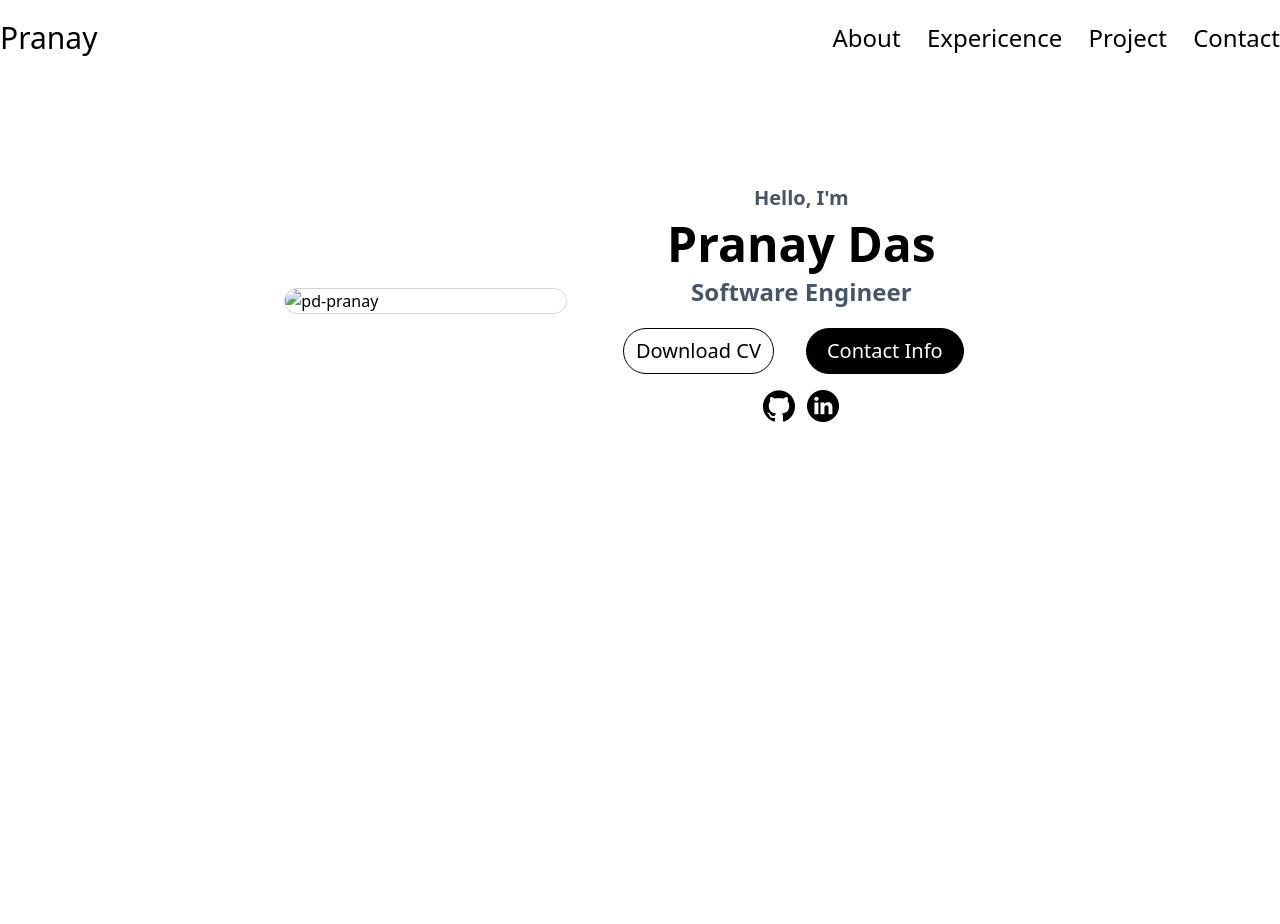
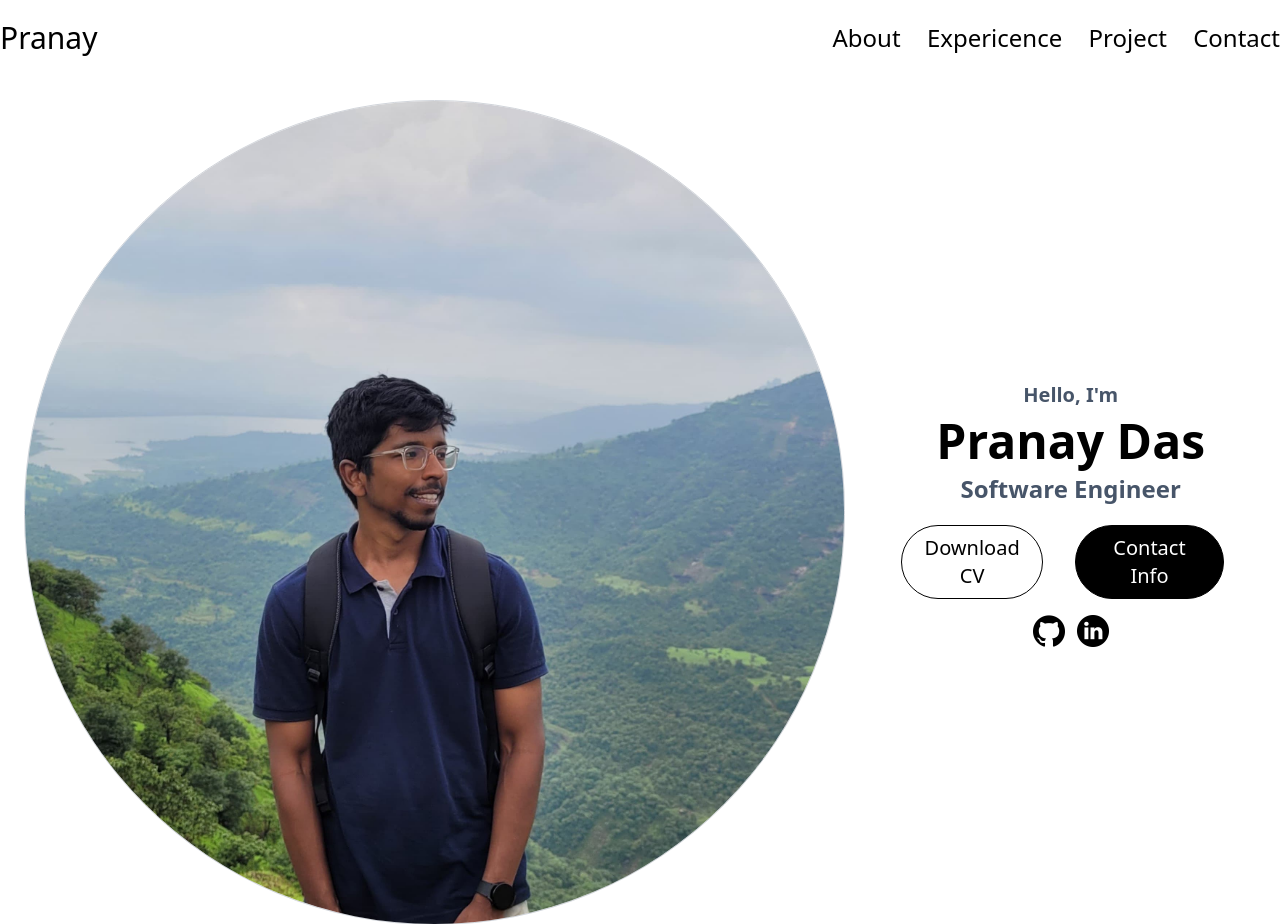
Before and after one commit to pd-pranay/dev-portfolio, a website: page build/index.html in a window 1280 px wide. Shown: the top 924 px of the page. Drawn offline with Linux system fonts and the light colour scheme.

Commit message:
Fix heros section

```diff
--- a/build/index.html
+++ b/build/index.html
@@ -46,11 +46,11 @@
         </section>
     </nav>
 
-    <!-- main -->
-    <div class="scroll-mt-40 widescreen:section-min-height tallscreen:section-min-height">
-        <section id="main" class="min-h-screen max-w-4xl mx-auto mt-20">
-            <div class="flex flex-col sm:flex-row justify-center items-center gap-10 p-6">
-                <img class="rounded-full w-4/6 sm:w-2/6 border border-gray-300" src="/build/img/profile.jpeg"
+    <!-- heros -->
+    <section id="main" class="flex flex-col sm:flex-row justify-center items-center gap-10 p-6
+            scroll-mt-40 widescreen:section-min-height tallscreen:section-min-height">
+
+        <img class="rounded-full w-4/6 md:w-2/6 lg:w-2/12  border border-gray-300" src="/build/img/profile.jpeg"
             alt="pd-pranay" />
         <div class="text-center">
             <p class="text-slate-600 font-bold text-xl py-1">Hello, I'm</p>
@@ -63,7 +63,7 @@
                 <button class="btn-plain-white">Download CV</button>
                 <button
                     class="border-black border-solid border px-5 py-2 rounded-full mr-4 bg-black text-white text-xl">
-                            Contact Info
+                    <a href="#contact" class="">Contact Info</a>
                 </button>
             </div>
             <div class="flex justify-center gap-3">
@@ -73,9 +73,7 @@
                     onclick="location.href='https://www.linkedin.com/in/pd-pranay/'" />
             </div>
         </div>
-            </div>
     </section>
-    </div>
 
     <!-- about me -->
     <section id="about" class="scroll-mt-40 widescreen:section-min-height tallscreen:section-min-height">
@@ -234,7 +232,7 @@
     </section>
 
     <!-- contact -->
-    <div class="px-6 flex flex-col justify-center items-center h-full mx-auto">
+    <div id="contact" class="px-6 flex flex-col justify-center items-center h-full mx-auto">
         <div>Get in Touch</div>
         <div class="title-text">Contact Me</div>
         <div
```
Also changed, not shown: build/img/profile.jpeg (added). Lines whose indentation alone changed are shown as unchanged.
